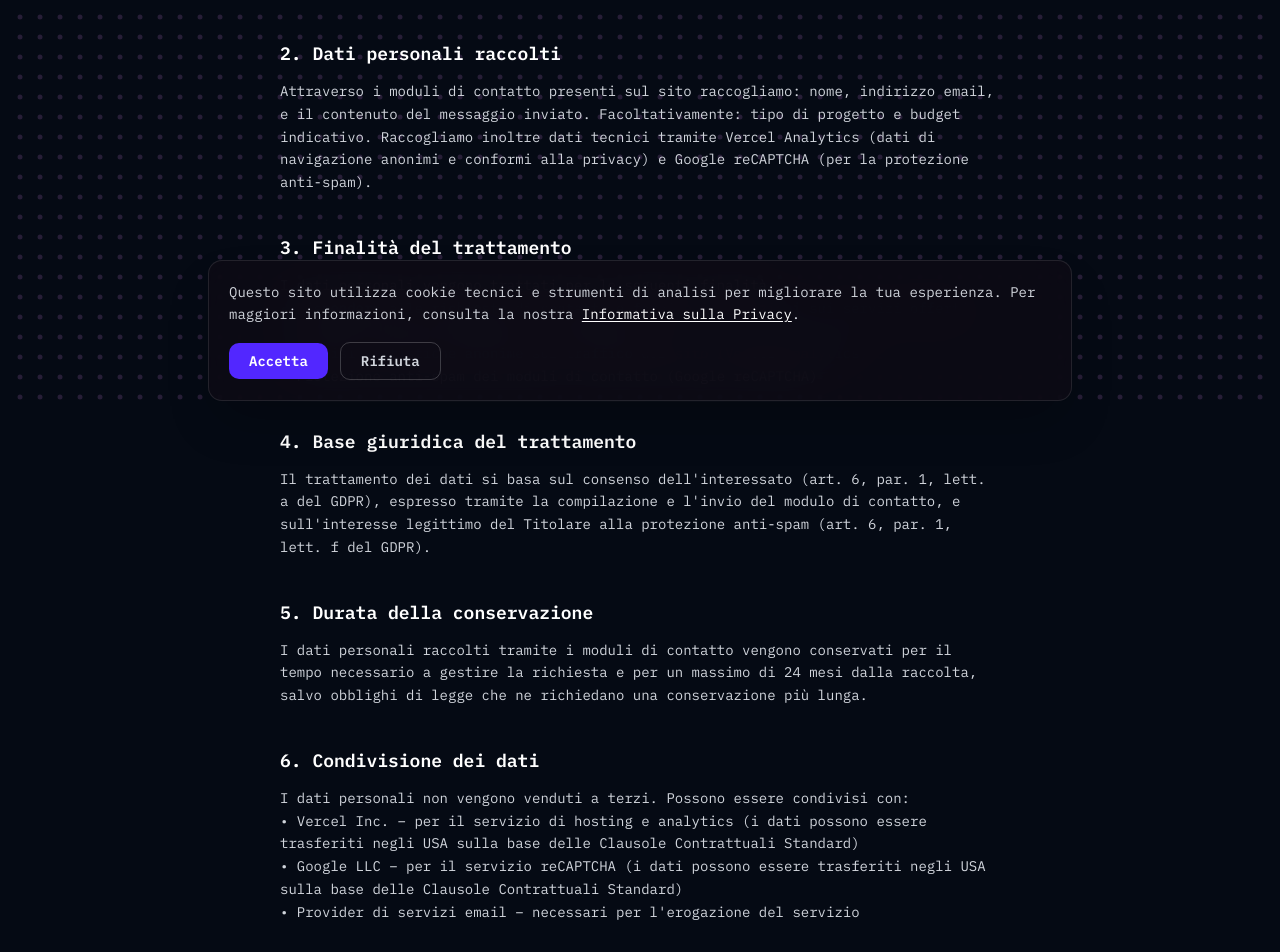
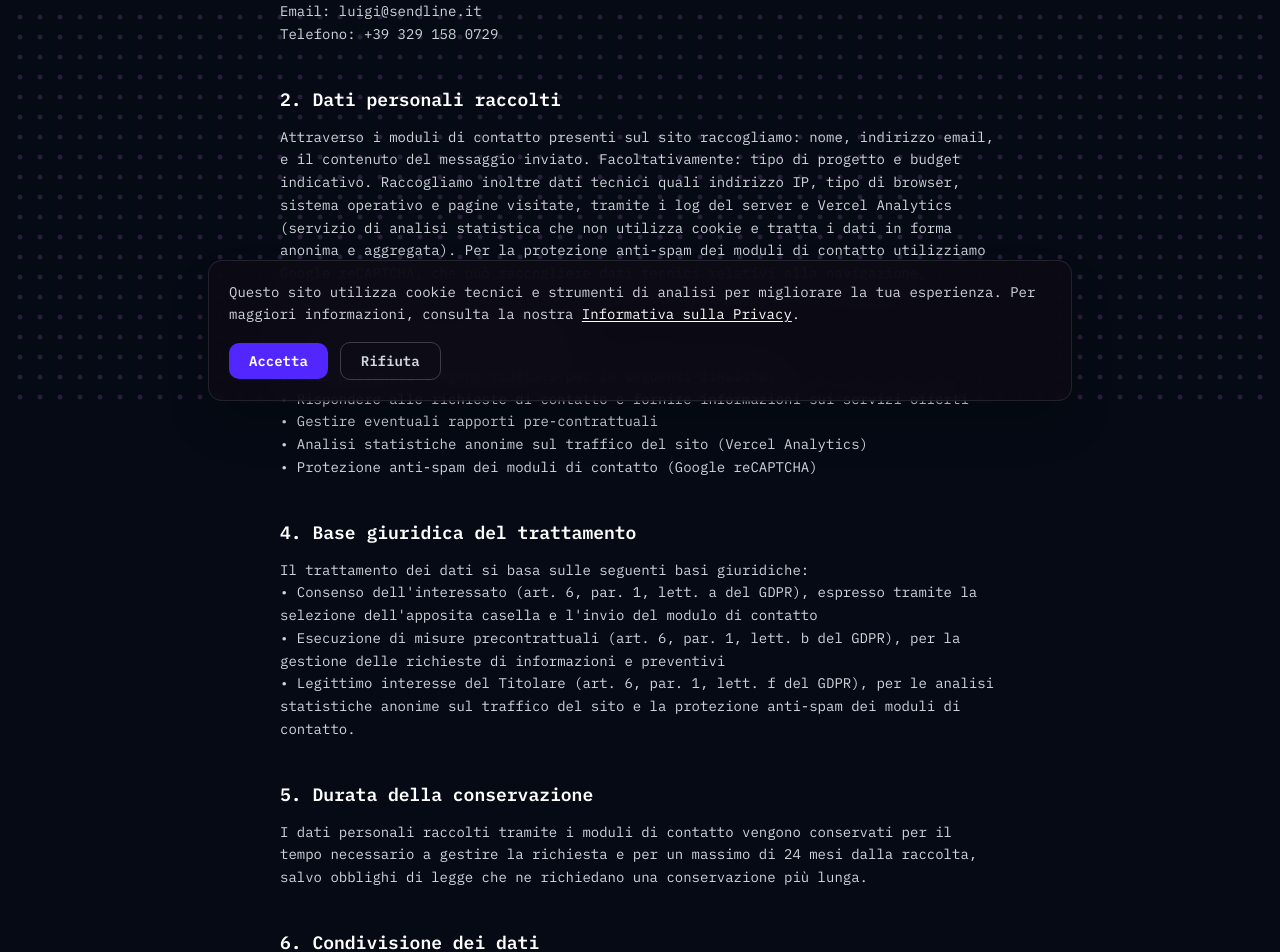
Before and after one commit to zerocinque/sendline-web-site, a Next.js app: page /it/privacy in a window 1280 px wide. Shown: the part 383-1335 px from the top of the page. Built offline with nearby package versions, Linux system fonts and the light colour scheme; no server answers.

Commit message:
update privacy policy page

```diff
--- a/messages/en.json
+++ b/messages/en.json
@@ -300,11 +300,11 @@
     "lastUpdated": "Last updated: February 20, 2026",
     "controller": {
       "title": "1. Data Controller",
-      "content": "The Data Controller is:\nLuigi Bottasso – SendLine\nEmail: luigi@sendline.it\nPhone: +39 329 158 0729"
+      "content": "The Data Controller is:\nBottasso Luigi di Luigi Bottasso\nRegistered office: Via Rabaiot n.4 - 12030 Lagnasco (CN)\nVAT No. 04199610041 | Tax Code BTTLGU95C05I470S\nEmail: luigi@sendline.it\nPhone: +39 329 158 0729"
     },
     "dataCollected": {
       "title": "2. Personal Data Collected",
-      "content": "Through the contact forms on this website, we collect: name, email address, and the content of your message. Optionally: project type and estimated budget. We also collect technical data through Vercel Analytics (anonymous, privacy-compliant browsing data) and Google reCAPTCHA (for anti-spam protection)."
+      "content": "Through the contact forms on this website, we collect: name, email address, and the content of your message. Optionally: project type and estimated budget. We also collect technical data such as IP address, browser type, operating system and pages visited, through server logs and Vercel Analytics (a statistical analysis service that does not use cookies and processes data in anonymous and aggregated form). For anti-spam protection of contact forms, we use Google reCAPTCHA, which may collect technical browsing data."
     },
     "purposes": {
       "title": "3. Purpose of Data Processing",
@@ -312,7 +312,7 @@
     },
     "legalBasis": {
       "title": "4. Legal Basis for Processing",
-      "content": "Data processing is based on the consent of the data subject (Art. 6(1)(a) GDPR), expressed by completing and submitting the contact form, and on the legitimate interest of the Controller for anti-spam protection (Art. 6(1)(f) GDPR)."
+      "content": "Data processing is based on the following legal grounds:\n• Consent of the data subject (Art. 6(1)(a) GDPR), expressed by selecting the appropriate checkbox and submitting the contact form\n• Performance of pre-contractual measures (Art. 6(1)(b) GDPR), for managing information and quote requests\n• Legitimate interest of the Controller (Art. 6(1)(f) GDPR), for anonymous statistical analysis of website traffic and anti-spam protection of contact forms."
     },
     "retention": {
       "title": "5. Data Retention Period",
@@ -320,7 +320,7 @@
     },
     "sharing": {
       "title": "6. Data Sharing",
-      "content": "Personal data is not sold to third parties. It may be shared with:\n• Vercel Inc. – for hosting and analytics services (data may be transferred to the USA based on Standard Contractual Clauses)\n• Google LLC – for reCAPTCHA services (data may be transferred to the USA based on Standard Contractual Clauses)\n• Email service providers – necessary for service delivery"
+      "content": "Personal data is not sold to third parties. It may be shared with the following service providers, necessary for the operation of the website:\n• Vercel Inc. (USA) - website hosting and anonymous analytics. Data may be transferred to the USA based on the EU-US Data Privacy Framework and Standard Contractual Clauses (SCC). Privacy policy: https://vercel.com/legal/privacy-policy\n• Google LLC (USA) - reCAPTCHA anti-spam protection service. Data may be transferred to the USA based on the EU-US Data Privacy Framework and Standard Contractual Clauses (SCC). Privacy policy: https://policies.google.com/privacy\n• Aruba S.p.a. - for receiving and managing contact emails. Privacy policy: https://www.aruba.it/documents/tc-files/it/11_it_privacy_policy_aruba_spa.aspx"
     },
     "rights": {
       "title": "7. Your Rights",
@@ -328,7 +328,7 @@
     },
     "cookies": {
       "title": "8. Cookies and Tracking Technologies",
-      "content": "This website uses:\n• Technical cookies – necessary for website functionality\n• Vercel Analytics – for anonymous statistical traffic analysis (does not use cookies and respects user privacy)\n• Google reCAPTCHA – for anti-spam protection of forms\n\nYou can manage cookie preferences through your browser settings."
+      "content": "This website uses the following technologies:\nTechnical cookies — necessary for the proper functioning of the website. They do not require user consent and cannot be disabled. They include session cookies and browsing preferences (e.g. selected language).\nVercel Analytics — a statistical traffic analysis service that does not use cookies, does not collect personally identifiable data, and processes information in anonymous and aggregated form. It does not require user consent.\nGoogle reCAPTCHA — an anti-spam protection service provided by Google LLC. It may install its own cookies (including _GRECAPTCHA and NID) and collect technical data about the browser and browsing behaviour to distinguish human users from bots. For more information: https://policies.google.com/privacy\nYou can manage cookie preferences through your browser settings. Disabling technical cookies may affect website functionality.\nCloudflare Turnstile — an anti-spam protection service provided by Cloudflare Inc., which does not use profiling cookies and operates in compliance with the GDPR. Privacy policy: https://www.cloudflare.com/privacypolicy/"
     },
     "changes": {
       "title": "9. Changes to This Policy",
--- a/messages/it.json
+++ b/messages/it.json
@@ -291,11 +291,11 @@
     "lastUpdated": "Ultimo aggiornamento: 20 febbraio 2026",
     "controller": {
       "title": "1. Titolare del trattamento",
-      "content": "Il Titolare del trattamento dei dati è:\nLuigi Bottasso – SendLine\nEmail: luigi@sendline.it\nTelefono: +39 329 158 0729"
+      "content": "Il Titolare del trattamento dei dati è:\nBottasso Luigi di Luigi Bottasso\nSede: Via Rabaiot n.4 - 12030 Lagnasco (CN)\nP.IVA 04199610041 | C.F. BTTLGU95C05I470S\nEmail: luigi@sendline.it\nTelefono: +39 329 158 0729"
     },
     "dataCollected": {
       "title": "2. Dati personali raccolti",
-      "content": "Attraverso i moduli di contatto presenti sul sito raccogliamo: nome, indirizzo email, e il contenuto del messaggio inviato. Facoltativamente: tipo di progetto e budget indicativo. Raccogliamo inoltre dati tecnici tramite Vercel Analytics (dati di navigazione anonimi e conformi alla privacy) e Google reCAPTCHA (per la protezione anti-spam)."
+      "content": "Attraverso i moduli di contatto presenti sul sito raccogliamo: nome, indirizzo email, e il contenuto del messaggio inviato. Facoltativamente: tipo di progetto e budget indicativo. Raccogliamo inoltre dati tecnici quali indirizzo IP, tipo di browser, sistema operativo e pagine visitate, tramite i log del server e Vercel Analytics (servizio di analisi statistica che non utilizza cookie e tratta i dati in forma anonima e aggregata). Per la protezione anti-spam dei moduli di contatto utilizziamo Google reCAPTCHA, che può raccogliere dati tecnici relativi alla navigazione."
     },
     "purposes": {
       "title": "3. Finalità del trattamento",
@@ -303,7 +303,7 @@
     },
     "legalBasis": {
       "title": "4. Base giuridica del trattamento",
-      "content": "Il trattamento dei dati si basa sul consenso dell'interessato (art. 6, par. 1, lett. a del GDPR), espresso tramite la compilazione e l'invio del modulo di contatto, e sull'interesse legittimo del Titolare alla protezione anti-spam (art. 6, par. 1, lett. f del GDPR)."
+      "content": "Il trattamento dei dati si basa sulle seguenti basi giuridiche:\n• Consenso dell'interessato (art. 6, par. 1, lett. a del GDPR), espresso tramite la selezione dell'apposita casella e l'invio del modulo di contatto\n• Esecuzione di misure precontrattuali (art. 6, par. 1, lett. b del GDPR), per la gestione delle richieste di informazioni e preventivi\n• Legittimo interesse del Titolare (art. 6, par. 1, lett. f del GDPR), per le analisi statistiche anonime sul traffico del sito e la protezione anti-spam dei moduli di contatto."
     },
     "retention": {
       "title": "5. Durata della conservazione",
@@ -311,7 +311,7 @@
     },
     "sharing": {
       "title": "6. Condivisione dei dati",
-      "content": "I dati personali non vengono venduti a terzi. Possono essere condivisi con:\n• Vercel Inc. – per il servizio di hosting e analytics (i dati possono essere trasferiti negli USA sulla base delle Clausole Contrattuali Standard)\n• Google LLC – per il servizio reCAPTCHA (i dati possono essere trasferiti negli USA sulla base delle Clausole Contrattuali Standard)\n• Provider di servizi email – necessari per l'erogazione del servizio"
+      "content": "I dati personali non vengono venduti a terzi. Possono essere condivisi con i seguenti fornitori di servizi, necessari al funzionamento del sito:\n• Vercel Inc. (USA) - hosting del sito e analytics anonime. I dati possono essere trasferiti negli USA sulla base dell'EU-US Data Privacy Framework e delle Clausole Contrattuali Standard (SCC). Privacy policy: https://vercel.com/legal/privacy-policy\n• Google LLC (USA) - servizio reCAPTCHA per la protezione anti-spam. I dati possono essere trasferiti negli USA sulla base dell'EU-US Data Privacy Framework e delle Clausole Contrattuali Standard (SCC). Privacy policy: https://policies.google.com/privacy\n• Aruba S.p.a. - per la ricezione e gestione delle email di contatto. Privacy policy: https://www.aruba.it/documents/tc-files/it/11_it_privacy_policy_aruba_spa.aspx"
     },
     "rights": {
       "title": "7. Diritti dell'interessato",
@@ -319,7 +319,7 @@
     },
     "cookies": {
       "title": "8. Cookie e tecnologie di tracciamento",
-      "content": "Il sito utilizza:\n• Cookie tecnici – necessari per il funzionamento del sito\n• Vercel Analytics – per analisi statistiche anonime del traffico (non utilizza cookie e rispetta la privacy degli utenti)\n• Google reCAPTCHA – per la protezione anti-spam dei moduli\n\nPuoi gestire le preferenze sui cookie tramite le impostazioni del tuo browser."
+      "content": "Il sito utilizza le seguenti tecnologie:\nCookie tecnici — necessari per il corretto funzionamento del sito. Non richiedono il consenso dell'utente e non possono essere disattivati. Includono cookie di sessione e preferenze di navigazione (es. lingua selezionata).\nVercel Analytics — servizio di analisi statistica del traffico che non utilizza cookie, non raccoglie dati personali identificabili e tratta le informazioni in forma anonima e aggregata. Non richiede il consenso dell'utente.\nVercel Analytics — servizio di analisi statistica del traffico che non utilizza cookie, non raccoglie dati personali identificabili e tratta le informazioni in forma anonima e aggregata. Non richiede il consenso dell'utente.\nGoogle reCAPTCHA — servizio di protezione anti-spam fornito da Google LLC. Può installare cookie propri (tra cui _GRECAPTCHA e NID) e raccogliere dati tecnici relativi al browser e al comportamento di navigazione per distinguere gli utenti umani dai bot. Per maggiori informazioni: https://policies.google.com/privacy\nPuoi gestire le preferenze sui cookie tramite le impostazioni del tuo browser. La disattivazione dei cookie tecnici potrebbe compromettere la funzionalità del sito.\nCloudflare Turnstile — servizio di protezione anti-spam fornito da Cloudflare Inc., che non utilizza cookie di profilazione e opera nel rispetto del GDPR. Privacy policy: https://www.cloudflare.com/privacypolicy/"
     },
     "changes": {
       "title": "9. Modifiche all'informativa",
--- a/src/app/[locale]/privacy/page.tsx
+++ b/src/app/[locale]/privacy/page.tsx
@@ -43,7 +43,7 @@ export default function PrivacyPage() {
             <h2 className="mb-3 text-lg font-semibold text-white">
               {t("legalBasis.title")}
             </h2>
-            <p>{t("legalBasis.content")}</p>
+            <p className="whitespace-pre-line">{t("legalBasis.content")}</p>
           </div>
 
           {/* 5. Conservazione */}
```
